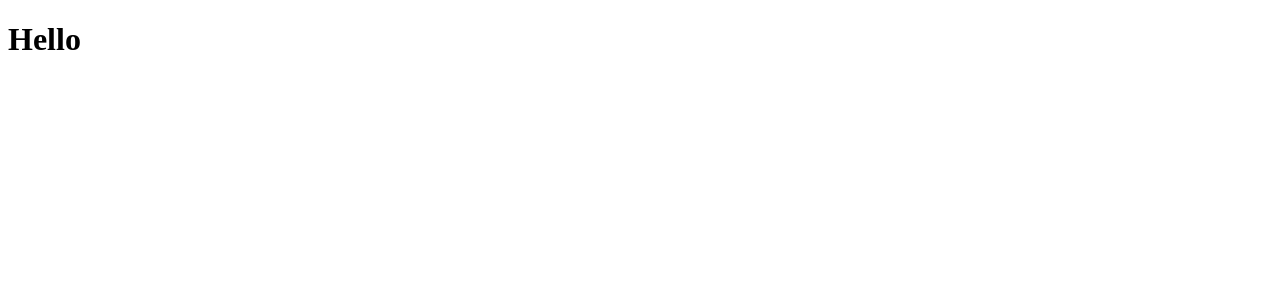
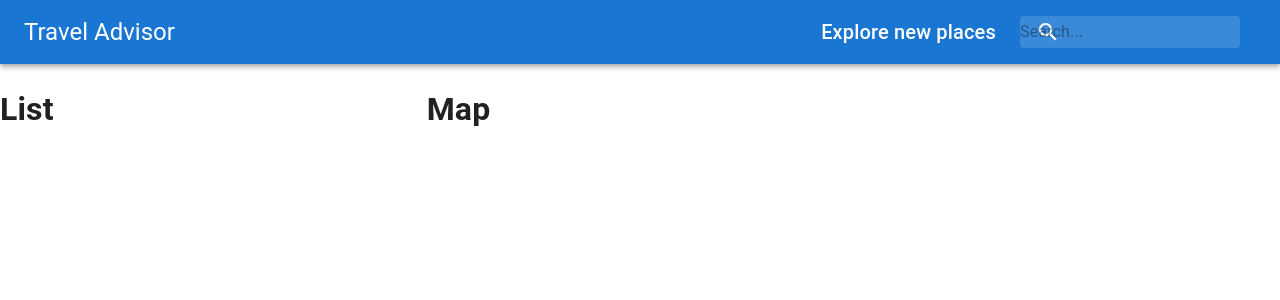
Before and after one commit to YuliyaSi/travel-advisor, a React (Create React App) app: page / in a window 1280 px wide. Shown: the top 300 px of the page. Built offline with nearby package versions, Linux system fonts and the light colour scheme.

Commit message:
Header Component with styles

```diff
--- a/package.json
+++ b/package.json
@@ -3,9 +3,14 @@
   "version": "0.1.0",
   "private": true,
   "dependencies": {
+    "@emotion/react": "^11.7.1",
+    "@emotion/styled": "^11.6.0",
     "@material-ui/core": "^5.0.0-beta.5",
     "@material-ui/icons": "^5.0.0-beta.5",
     "@material-ui/lab": "^5.0.0-alpha.44",
+    "@material-ui/styles": "^4.11.4",
+    "@mui/material": "^5.3.1",
+    "@mui/styles": "^5.3.0",
     "@react-google-maps/api": "^2.7.0",
     "@testing-library/jest-dom": "^5.16.1",
     "@testing-library/react": "^12.1.2",
--- a/src/App.js
+++ b/src/App.js
@@ -1,9 +1,28 @@
 import React from "react";
+import {CssBaseline, Grid} from "@material-ui/core";
+import Header from "./components/Header/Header";
+import List from "./components/List/List";
+import Map from "./components/Map/Map"
+import {createTheme, ThemeProvider} from "@mui/material";
+
+
 const App = () => {
+    const theme = createTheme();
   return (
-      <div>
-          <h1>Hello</h1>
-      </div>
+      <>
+          <ThemeProvider theme={theme}>
+              <CssBaseline/>
+              <Header/>
+              <Grid container spacing={3} style={{ width: '100%' }}>
+                  <Grid item xs={12} md={4}>
+                      <List/>
+                  </Grid>
+                  <Grid item xs={12} md={8}>
+                      <Map/>
+                  </Grid>
+              </Grid>
+          </ThemeProvider>
+      </>
   )
 }
 export default App;
--- a/src/components/Header/Header.jsx
+++ b/src/components/Header/Header.jsx
@@ -1,9 +1,32 @@
 import React from "react";
+// import { Autocomplete } from "@react-google-maps/api";
+import {AppBar, Toolbar, Typography, InputBase, Box} from "@mui/material";
+import SearchIcon from "@material-ui/icons/Search";
+import useStyles from "./styles"
+
 const Header = () => {
+    const classes = useStyles();
   return (
-      <div>
-          <h1>Header</h1>
-      </div>
+          <AppBar position={'static'}>
+              <Toolbar className={classes.toolbar}>
+                  <Typography variant={'h5'} className={classes.title}>
+                      Travel Advisor
+                  </Typography>
+                  <Box display={'flex'}>
+                      <Typography variant={'h6'} className={classes.title}>
+                          Explore new places
+                      </Typography>
+                      {/*<Autocomplete>*/}
+                      <div className={classes.search}>
+                          <div className={classes.searchIcon}>
+                              <SearchIcon/>
+                          </div>
+                          <InputBase placeholder={'Search...'} classes={{root: classes.inputRoot, input: classes.inputInput}}/>
+                      </div>
+                      {/*</Autocomplete>*/}
+                  </Box>
+              </Toolbar>
+          </AppBar>
   )
 };
 export default Header;
--- a/src/components/Header/styles.js
+++ b/src/components/Header/styles.js
@@ -0,0 +1,34 @@
+import {makeStyles} from "@mui/styles";
+import {alpha} from "@mui/material/styles";
+
+
+export default makeStyles((theme) => ({
+    title: {
+        display: 'none',
+        [theme.breakpoints.up('sm')]: {
+            display: 'block',
+        },
+    },
+    search: {
+        position: 'relative',
+        borderRadius: theme.shape.borderRadius,
+        backgroundColor: alpha(theme.palette.common.white, 0.15),
+        '&:hover': { backgroundColor: alpha(theme.palette.common.white, 0.25) },
+        marginRight: theme.spacing(2),
+        marginLeft: 0,
+        width: '100%',
+        [theme.breakpoints.up('sm')]: { marginLeft: theme.spacing(3), width: 'auto' },
+    },
+    searchIcon: {
+        padding: theme.spacing(0, 2), height: '100%', position: 'absolute', pointerEvents: 'none', display: 'flex', alignItems: 'center', justifyContent: 'center',
+    },
+    inputRoot: {
+        color: 'inherit',
+    },
+    inputInput: {
+        padding: theme.spacing(1, 1, 1, 0), paddingLeft: `calc(1em + ${theme.spacing(4)})`, transition: theme.transitions.create('width'), width: '100%', [theme.breakpoints.up('md')]: { width: '20ch' },
+    },
+    toolbar: {
+        display: 'flex', justifyContent: 'space-between',
+    },
+}))
```
Also changed, not shown: 1 other file (tests, documents, lock files or other folders).
